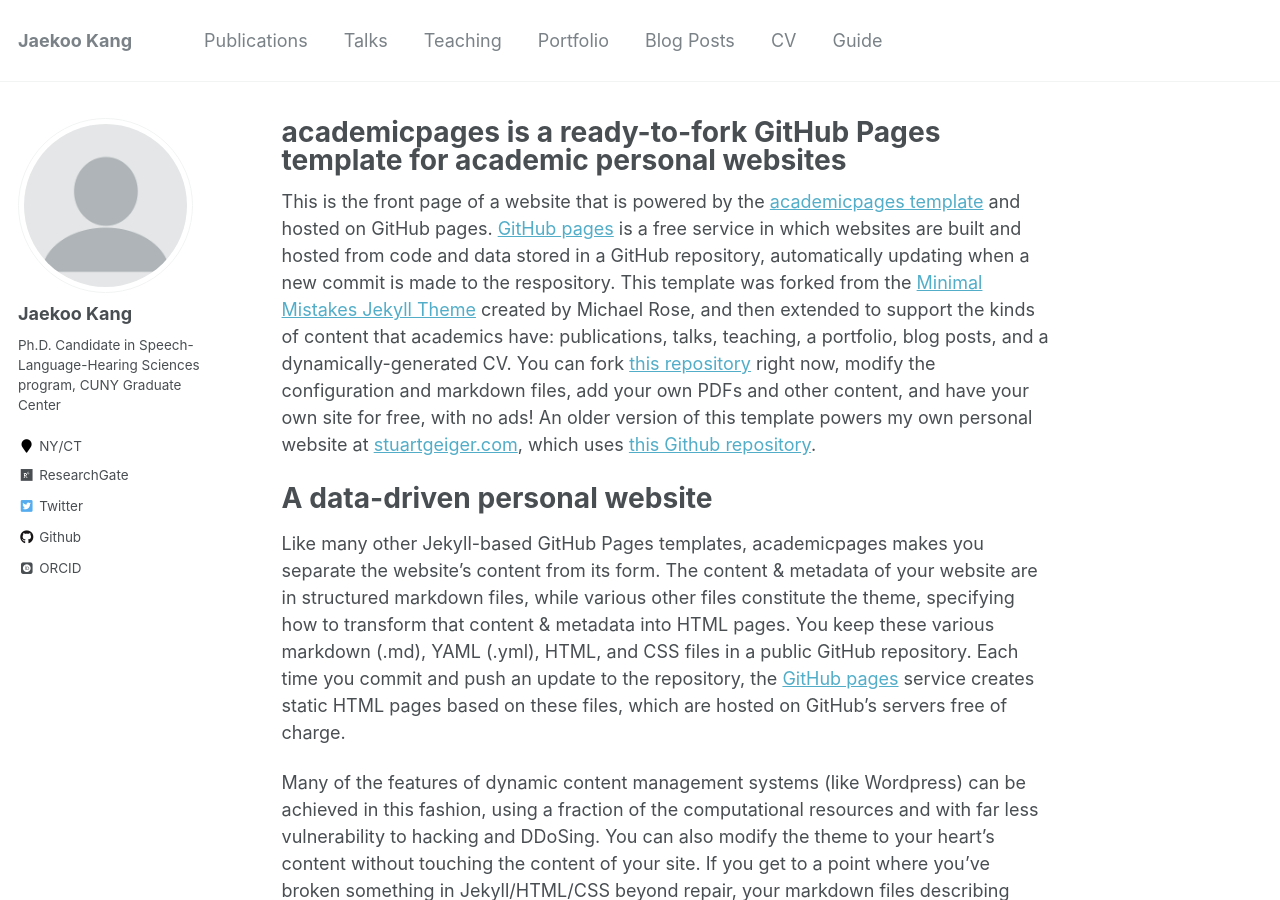
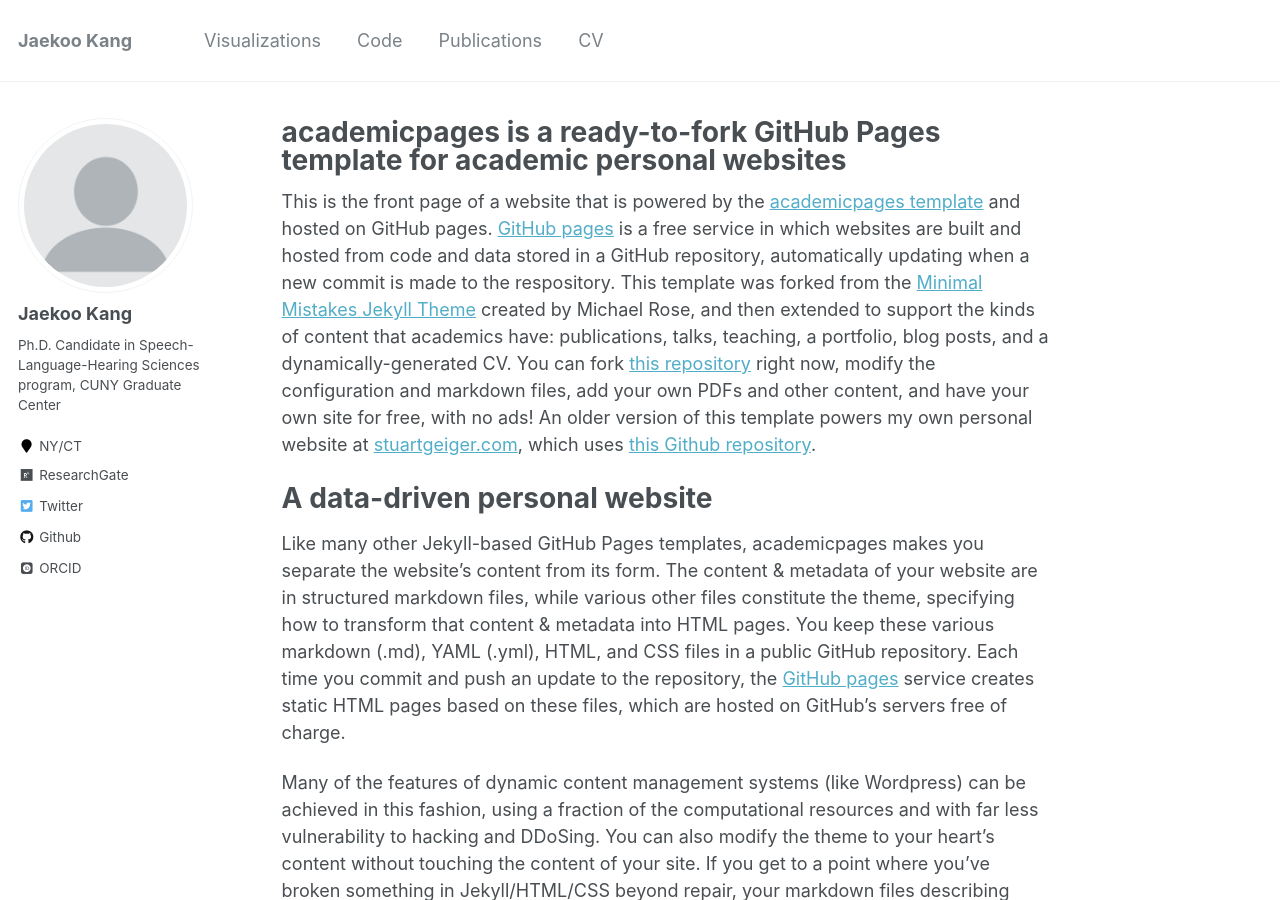
Before and after one commit to jaekookang/jaekookang.github.io, a Jekyll site: the page built from _pages/about.md, in a window 1280 px wide and 900 px high. Built offline with Jekyll 4.4.1, drawn with Linux system fonts in a browser that asks for light colours; some web fonts are replaced.

Commit message:
Update navigation.yml

```diff
--- a/_data/navigation.yml
+++ b/_data/navigation.yml
@@ -1,22 +1,13 @@
 # main links links
 main:
+  - title: "Visualizations"
+    url: /visualizations/
+
+  - title: "Code"
+    url: /code/
+
   - title: "Publications"
     url: /publications/
 
-  - title: "Talks"
-    url: /talks/
-
-  - title: "Teaching"
-    url: /teaching/
-
-  - title: "Portfolio"
-    url: /portfolio/
-
-  - title: "Blog Posts"
-    url: /year-archive/
-
   - title: "CV"
     url: /cv/
-
-  - title: "Guide"
-    url: /markdown/
```
